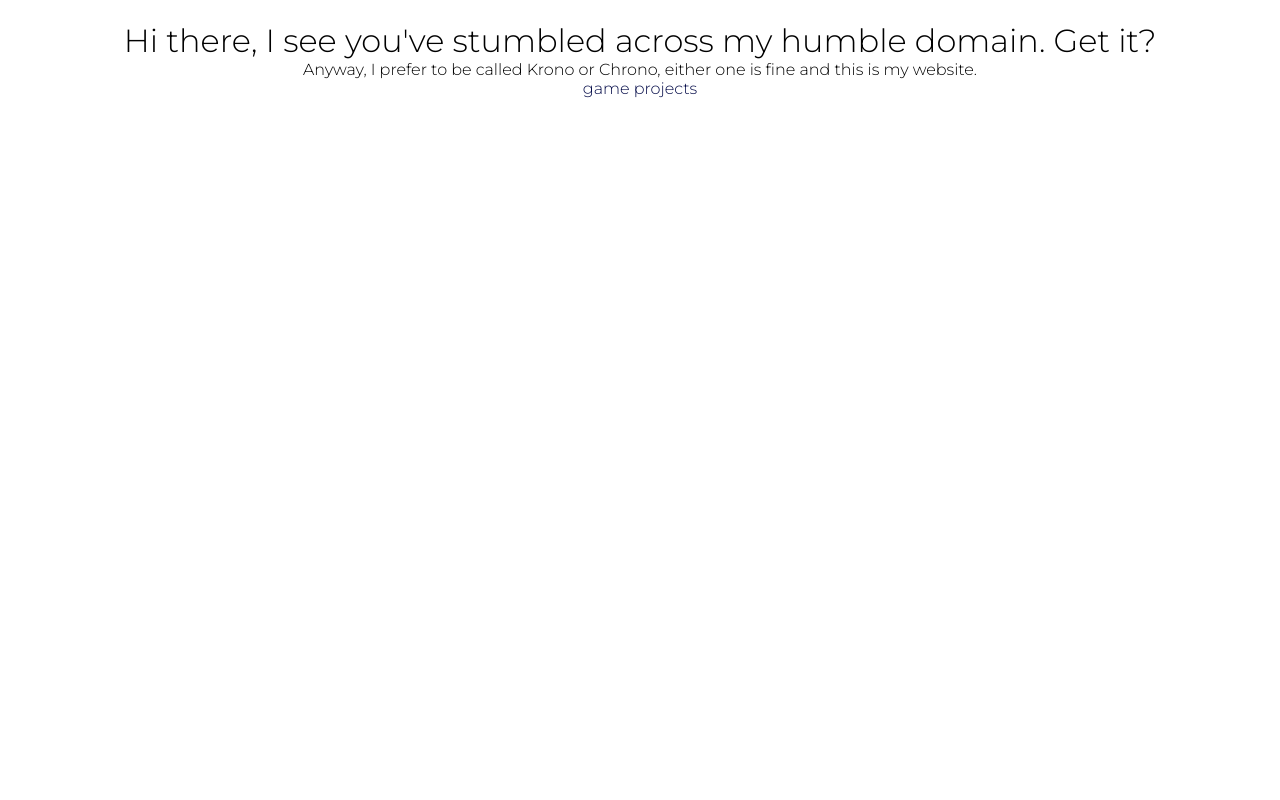
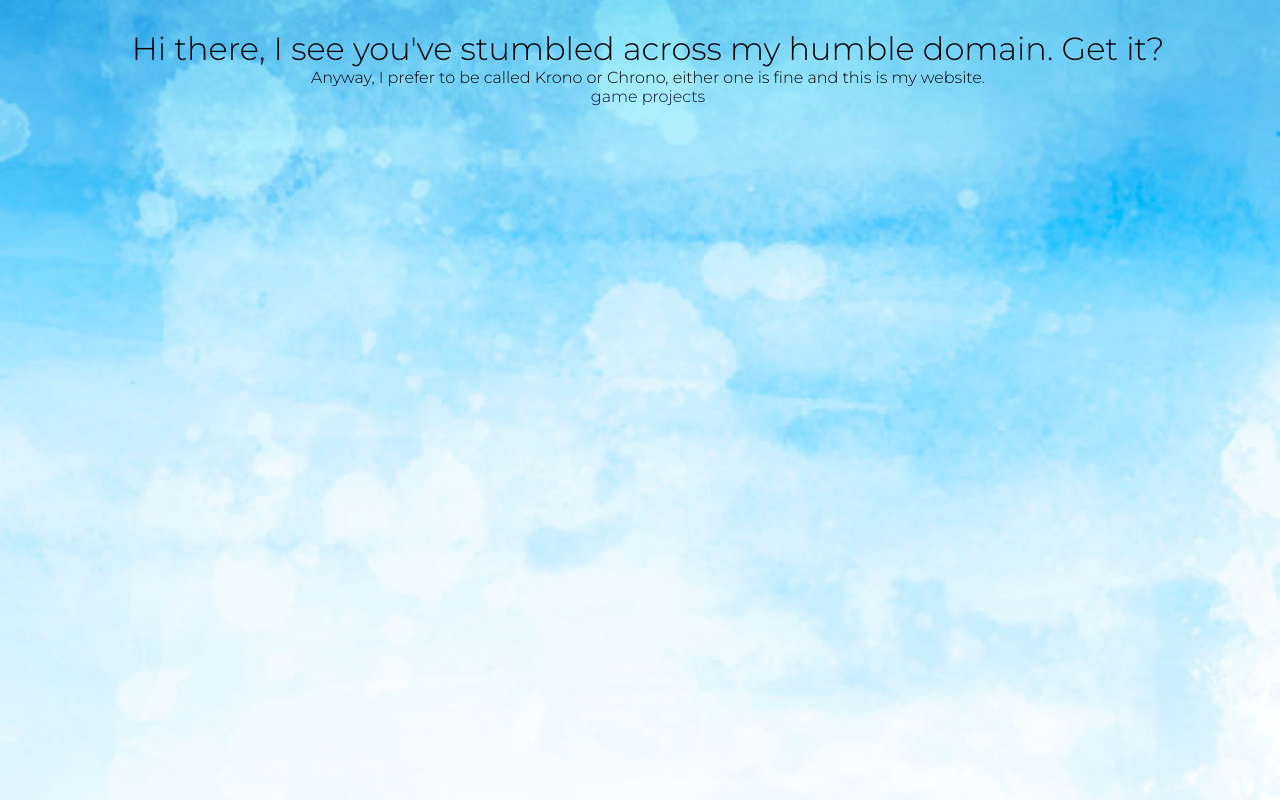
Before and after one commit to Krono129034890431/krono129034890431.github.io, a plain HTML site: page index.html in a window 1280 px wide. Drawn offline with Linux system fonts and the light colour scheme.

Commit message:
update index.css

```diff
--- a/index.css
+++ b/index.css
@@ -9,18 +9,15 @@ body
     position: fixed;
     overflow-y: scroll;
     width: 100%;
+}
 
-body {
+html {
     background: url(bg.jpg) no-repeat center center fixed;
     -webkit-background-size: cover;
     -moz-background-size: cover;
     -o-background-size: cover;
     background-size: cover;
     height: 100%;
-}
-
-body {
-    background-color:#420782
 }
 
 }
@@ -56,17 +53,17 @@ footer {
 a:link {
     color:#050c49;
     background-color:transparent;
-    text-decoration:none
+    text-decoration:none;
     }
 
 a:visited {
     color:black;
     background-color:transparent;
-    text-decoration:none
+    text-decoration:none;
     }
 
 a:hover {
     color:#ff3333;
     background-color:transparent;
-    text-decoration:none
+    text-decoration:none;
     }
```
